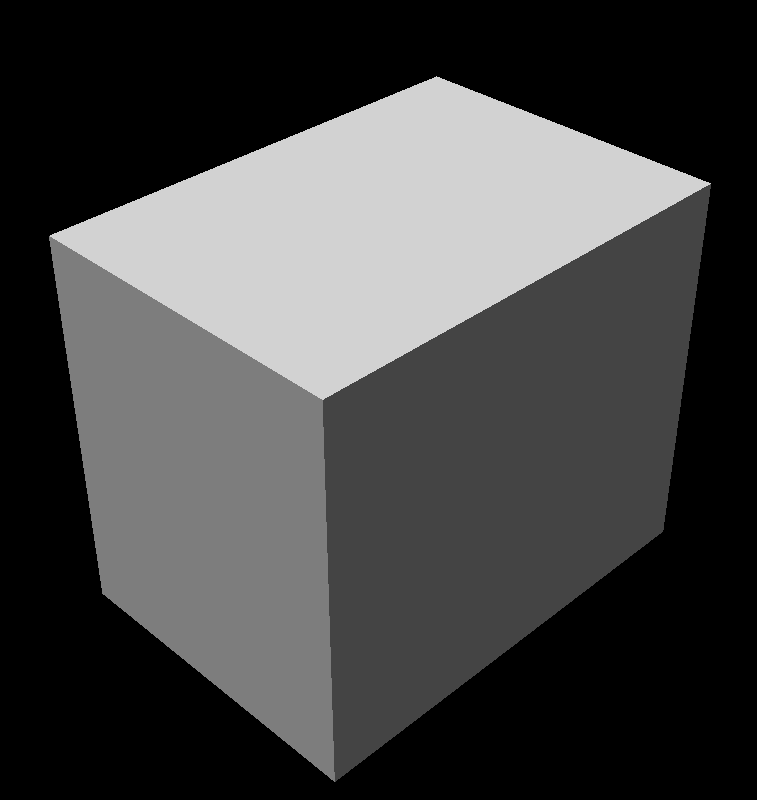
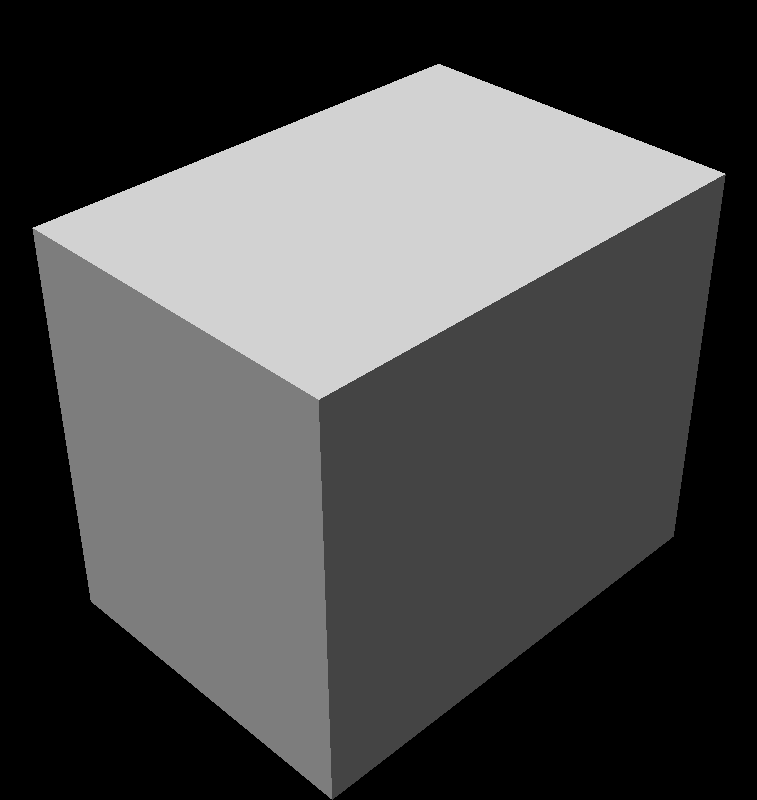
Before and after one commit to Arihide/demos, a plain HTML site: page fit_camera/index.html in a window 1280 px wide. Shown: the whole page, without its empty margins (250-1007 px from the left). Drawn offline with nearby package versions, Linux system fonts and the light colour scheme.

Commit message:
fit_camera調整

```diff
--- /dev/null
+++ b/fit_camera/CameraFitter.js
@@ -0,0 +1,86 @@
+// targetBoxが収まるようにカメラの奥行きを調整するクラス
+export default class CameraFitter {
+
+    constructor(camera) {
+
+        this.camera = camera
+
+        this._targetBox = new THREE.Box3() // 画面に収めるべき領域
+        this._targetCenter = new THREE.Vector3() // その領域の中心
+
+        // 最終的にtargetCenterから見たカメラ位置が格納される。
+        // 球座標系だと radius だけの変更で済むので計算が楽
+        this.spherical = new THREE.Spherical()
+    }
+
+    set targetBox(value) {
+
+        this._targetBox = value
+        this._targetBox.getCenter(this._targetCenter)
+
+    }
+
+    fitCamera() {
+
+        const targetToCamera = new THREE.Vector3()
+        const farthestPoint = new THREE.Vector3() // スクリーン座標中心から最も遠い点
+
+        this.camera.lookAt(this._targetCenter)
+
+        { // 1. スクリーン座標の中心からみて最も遠い点を求める
+            let max = -Infinity, maxIndex = 0
+            let point = new THREE.Vector3()
+
+            for (let i = 0; i < 8; i++) {
+
+                point.set(
+                    i & 0b100 ? this._targetBox.max.x : this._targetBox.min.x,
+                    i & 0b010 ? this._targetBox.max.y : this._targetBox.min.y,
+                    i & 0b001 ? this._targetBox.max.z : this._targetBox.min.z,
+                ).sub(this._targetCenter).project(this.camera)
+
+                let pointMax = Math.max(point.x, point.y, -point.x, -point.y)
+
+                if (pointMax >= max) {
+                    max = pointMax
+                    maxIndex = i
+                }
+            }
+
+            farthestPoint.set(
+                maxIndex & 0b100 ? this._targetBox.max.x : this._targetBox.min.x,
+                maxIndex & 0b010 ? this._targetBox.max.y : this._targetBox.min.y,
+                maxIndex & 0b001 ? this._targetBox.max.z : this._targetBox.min.z,
+            )
+        }
+
+        // 2.スクリーンから一番遠い点が画面内に収まるように奥行きを調整する
+        // 直方体からカメラに向かう単位ベクトル
+        targetToCamera.subVectors(this.camera.position, this._targetCenter).normalize()
+
+        // 直方体→カメラベクトルに射影
+        const farthestPointProjected = new THREE.Vector3()
+        farthestPointProjected.copy(farthestPoint).projectOnVector(targetToCamera)
+
+        farthestPoint
+            .sub(farthestPointProjected) // 原点を通るスクリーンに並行な面に移動する
+            .project(this.camera)
+
+        const scale = Math.max(farthestPoint.x, farthestPoint.y, -farthestPoint.x, -farthestPoint.y)
+
+        // 結果を格納
+        this.spherical.setFromCartesianCoords(
+            this.camera.position.x - this._targetCenter.x,
+            this.camera.position.y - this._targetCenter.y,
+            this.camera.position.z - this._targetCenter.z,
+        )
+        this.spherical.radius = (this.spherical.radius * scale) + farthestPointProjected.length()
+
+        // 球座標から元に戻す
+        this.camera.position
+            .setFromSpherical(this.spherical)
+            .add(this._targetCenter)
+
+    }
+
+}
--- a/fit_camera/index.html
+++ b/fit_camera/index.html
@@ -26,8 +26,8 @@
         <div id="container">
             <canvas></canvas>
         </div>
-        <script src='../libs/three-r93.min.js'></script>
-        <script src='../libs/OrbitControls.js'></script>
-        <script src='./main.js'></script>
+        <script src='https://cdnjs.cloudflare.com/ajax/libs/three.js/r119/three.min.js'></script>
+        <script src='../libs/OrbitControls-r119.js'></script>
+        <script src='./main.js' type='module'></script>
     </body>
 </html>
--- a/fit_camera/main.js
+++ b/fit_camera/main.js
@@ -1,131 +1,58 @@
-Object.assign(THREE.Box3.prototype, {
-    project: function () {
-        var points = [
-            new THREE.Vector3(),
-            new THREE.Vector3(),
-            new THREE.Vector3(),
-            new THREE.Vector3(),
-            new THREE.Vector3(),
-            new THREE.Vector3(),
-            new THREE.Vector3(),
-            new THREE.Vector3()
-        ];
+import CameraFitter from './CameraFitter.js'
 
-        return function (camera) {
-            // transform of empty box is an empty box.
-            if (this.isEmpty()) return this;
+const container = document.getElementById("container")
+const canvas = container.firstElementChild
 
-            // NOTE: I am using a binary pattern to specify all 2^3 combinations below
-            points[0].set(this.min.x, this.min.y, this.min.z).project(camera); // 000
-            points[1].set(this.min.x, this.min.y, this.max.z).project(camera); // 001
-            points[2].set(this.min.x, this.max.y, this.min.z).project(camera); // 010
-            points[3].set(this.min.x, this.max.y, this.max.z).project(camera); // 011
-            points[4].set(this.max.x, this.min.y, this.min.z).project(camera); // 100
-            points[5].set(this.max.x, this.min.y, this.max.z).project(camera); // 101
-            points[6].set(this.max.x, this.max.y, this.min.z).project(camera); // 110
-            points[7].set(this.max.x, this.max.y, this.max.z).project(camera); // 111
+const width = container.clientWidth
+const height = container.clientHeight
 
-            this.setFromPoints(points);
+canvas.width = width
+canvas.height = height
 
-            return this;
-        };
-    }()
-});
+const camera = new THREE.PerspectiveCamera(30, width / height, 10, 100)
+camera.position.set(10, 10, 10)
+camera.lookAt(0, 0, 0)
 
-var container = document.getElementById("container");
-var canvas = container.firstElementChild;
+const scene = new THREE.Scene()
+const renderer = new THREE.WebGLRenderer({ canvas: canvas })
 
-var width = container.clientWidth;
-var height = container.clientHeight;
+const ambientLight = new THREE.AmbientLight(0x444444)
+scene.add(ambientLight)
 
-canvas.width = width;
-canvas.height = height;
+const directionalLight = new THREE.DirectionalLight(0xaaaaaa, 0.9)
+directionalLight.position.set(0, 100, 40)
+scene.add(directionalLight)
 
-var camera = new THREE.PerspectiveCamera(30, width / height, 1, 100);
-camera.position.set(24, 24, 24);
-camera.lookAt(new THREE.Vector3());
-camera.updateMatrixWorld();
-var scene = new THREE.Scene();
-var renderer = new THREE.WebGLRenderer({ canvas: canvas });
+const material = new THREE.MeshLambertMaterial()
+const geometry = new THREE.BoxGeometry(10, 12, 14)
 
-var ambientLight = new THREE.AmbientLight(0x444444);
-scene.add(ambientLight);
+const mesh = new THREE.Mesh(geometry, material)
+scene.add(mesh)
 
-var directionalLight = new THREE.DirectionalLight(0xaaaaaa, 0.9);
-directionalLight.position.set(0, 100, 40);
-scene.add(directionalLight);
+const controls = new THREE.OrbitControls(camera, renderer.domElement)
+controls.enableZoom = false
+controls.enablePan = false
 
-var material = new THREE.MeshLambertMaterial();
-var geometry = new THREE.BoxGeometry(10, 12, 14);
+const cameraFitter = new CameraFitter(camera)
+geometry.computeBoundingBox()
+cameraFitter.targetBox = geometry.boundingBox
 
-var mesh = new THREE.Mesh(geometry, material);
-scene.add(mesh);
+cameraFitter.fitCamera()
+renderer.render(scene, camera)
 
-geometry.computeBoundingBox();
+controls.addEventListener('change', function () {
+    cameraFitter.fitCamera()
+    renderer.render(scene, camera)
+})
 
-var controls = new THREE.OrbitControls(camera);
-controls.enableZoom = false;
-controls.enablePan = false;
+window.addEventListener('resize', function () {
+    const width = document.body.clientWidth
+    const height = document.body.clientHeight
 
-var cameraDir = new THREE.Vector3();
-var nearPoint = new THREE.Vector3();
-var tempBox = new THREE.Box3();
+    camera.aspect = width / height
+    camera.updateProjectionMatrix()
 
-function fitCamera(object, camera) {
-    tempBox.copy(object.geometry.boundingBox);
-
-    //直方体からカメラに向かう単位ベクトルを求める
-    cameraDir.subVectors(camera.position, mesh.position);
-    cameraDir.normalize();
-
-    //「今一番カメラに近い直方体の角」を求める
-    if (cameraDir.x > 0) {
-        nearPoint.x = tempBox.max.x;
-    } else {
-        nearPoint.x = tempBox.min.x;
-    }
-
-    if (cameraDir.y > 0) {
-        nearPoint.y = tempBox.max.y;
-    } else {
-        nearPoint.y = tempBox.min.y;
-    }
-
-    if (cameraDir.z > 0) {
-        nearPoint.z = tempBox.max.z;
-    } else {
-        nearPoint.z = tempBox.min.z;
-    }
-
-    //単位ベクトルの軸上で、最もカメラに近い座標を計算する
-    nearPoint.projectOnVector(cameraDir);
-
-    //最も近い角が「原点を通るスクリーンに平行な面」に来るように移動する
-    tempBox.min.sub(nearPoint);
-    tempBox.max.sub(nearPoint);
-
-    //クリッピング座標に変換
-    tempBox.project(camera);
-
-    //最もスクリーンの端に近い点を求める（tempBoxはクリッピング座標系であることに注意)
-    var scale = Math.max(tempBox.max.x, tempBox.max.y, -tempBox.min.x, -tempBox.min.y);
-
-    camera.position.multiplyScalar(scale);
-    camera.position.add(nearPoint);
-}
-
-window.addEventListener('load', function () {
-    controls.update();
-    fitCamera(mesh, camera);
-    renderer.render(scene, camera);
-}, false);
-window.addEventListener('mousemove', function () {
-    controls.update();
-    fitCamera(mesh, camera);
-    renderer.render(scene, camera);
-}, false);
-window.addEventListener('touchmove', function () {
-    controls.update();
-    fitCamera(mesh, camera);
-    renderer.render(scene, camera);
-}, true);
+    renderer.setSize(width, height)
+    cameraFitter.fitCamera()
+    renderer.render(scene, camera)
+})
```
Also changed, not shown: libs/OrbitControls-r119.js (added).
